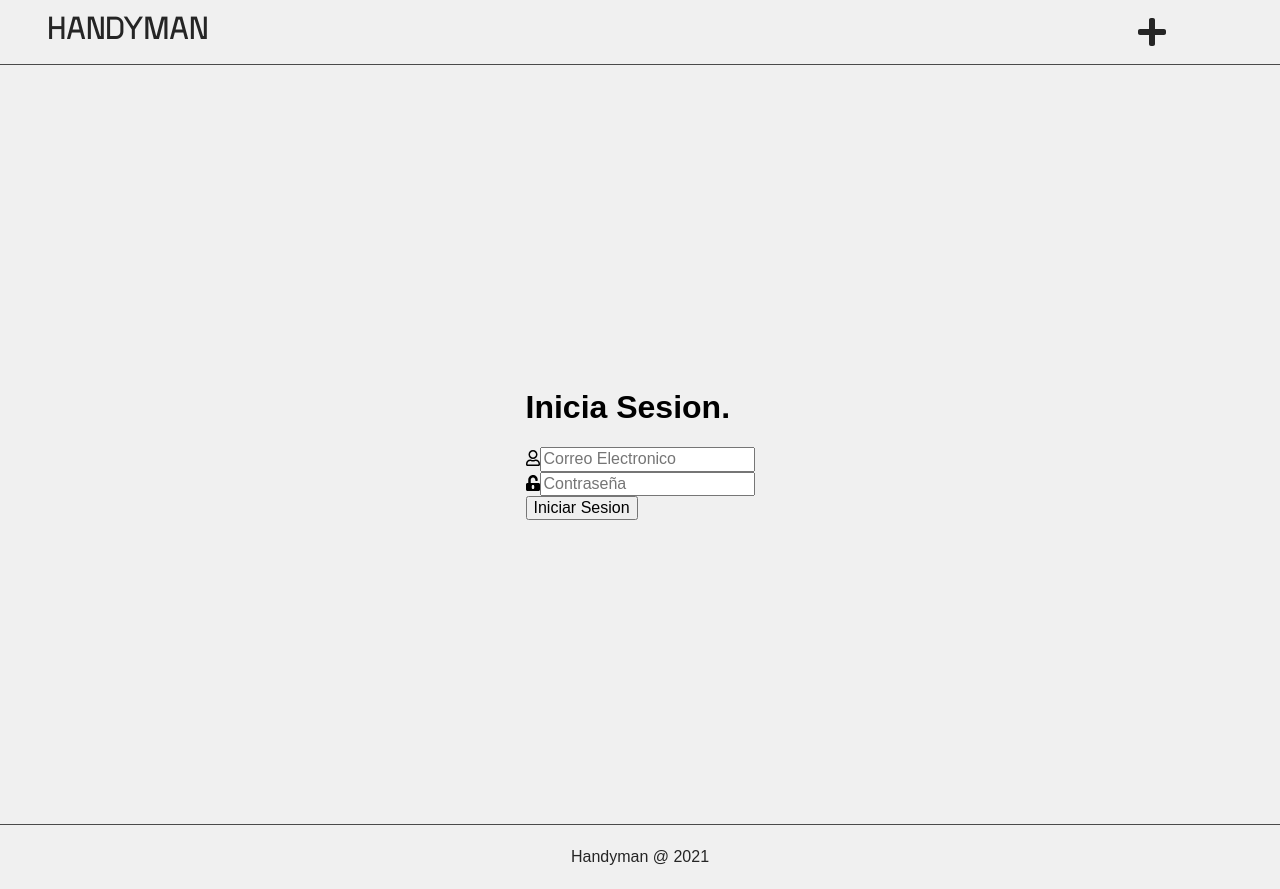
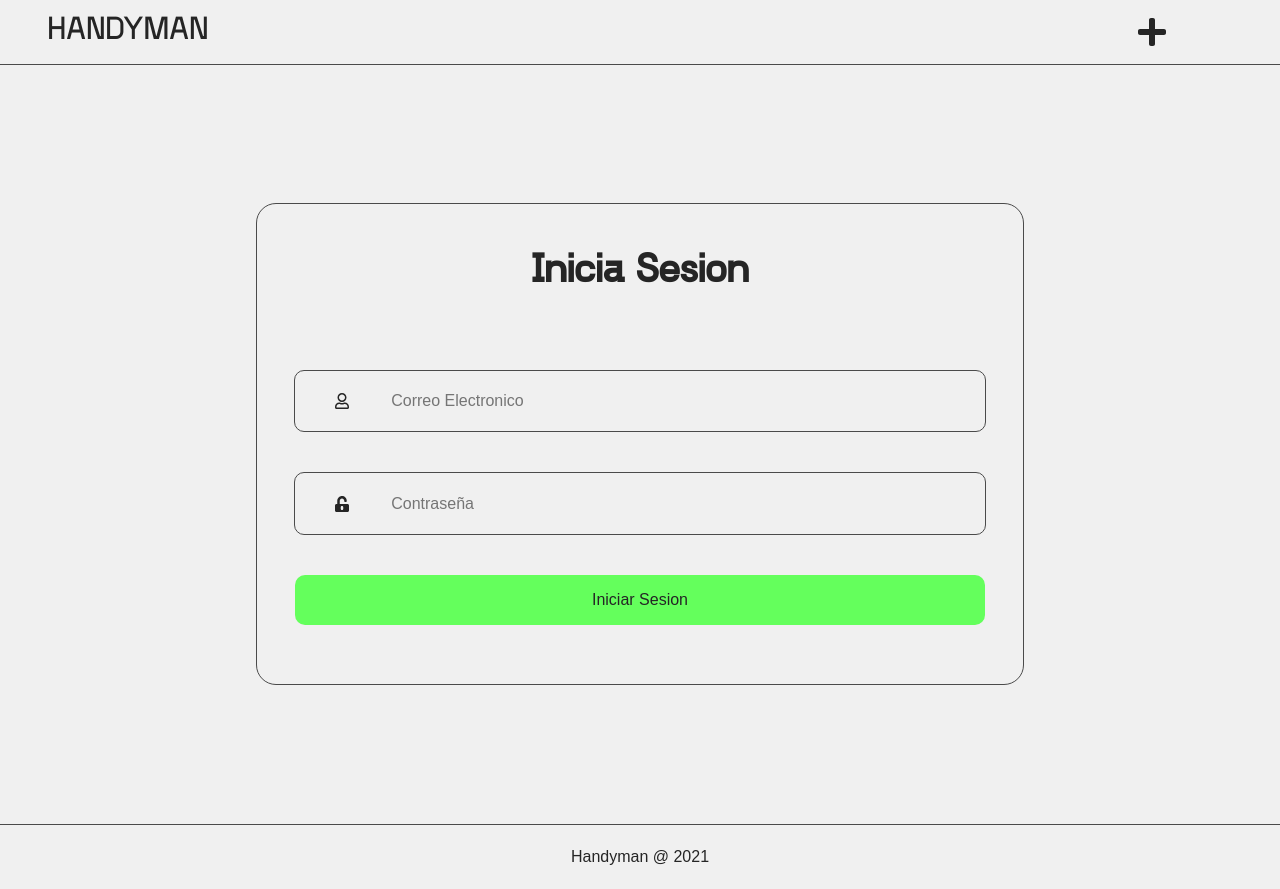
Before and after one commit to blvckcenturion/handyman-front-end, a Next.js app: page /login in a window 1280 px wide. Built offline with nearby package versions, Linux system fonts and the light colour scheme.

Commit message:
Finished styling for Login page

```diff
--- a/pages/login.js
+++ b/pages/login.js
@@ -11,10 +11,7 @@ const Login = () => {
     return (
         <div className="login-page">
             <div className="login-page-card">
-                <div className="login-page-card-header">
-                    <h1>Inicia Sesion.</h1>
-                </div>
-                <div className="login-page-card-body">
+                <h1>Inicia Sesion</h1>
                 <form>
                     <div className="login-form-input">
                         <FontAwesomeIcon icon={faUser} />
@@ -28,7 +25,6 @@ const Login = () => {
                 </form>
             </div>
         </div>
-        </div>
     )
 }
 
--- a/styles/components/Header.scss
+++ b/styles/components/Header.scss
@@ -21,7 +21,10 @@
             bottom: 1px solid getColor(border);
         }
         &-title{
-            width: 20%;
+            width:60%;
+            @include lg{
+                width: 20%;
+            }
             height: 100%;
             display: flex;
             align-items: center;
--- a/styles/pages/Login.scss
+++ b/styles/pages/Login.scss
@@ -0,0 +1,65 @@
+.login-page{
+    display: flex;
+    align-items: center;
+    justify-content: center;
+    width: 80%;
+    @include md{
+        width: 70%;
+    }
+    @include lg{
+        width: 60%;
+    }
+    &-card{
+        border: 1px solid getColor(border);
+        border-radius: 20px;
+        display: flex;
+        height: 60vh;
+        width: 100%;
+        align-items: center;
+        justify-content: space-evenly;
+        flex-direction: column;
+        color: getColor(text);
+    }
+    h1{
+        font-size: 2.5rem;
+        font-family: $primary-font;
+        margin-bottom: 1rem;
+    }
+    form {
+        width: 90%;
+        height: 70%;
+        display: flex;
+        flex-direction: column;
+        align-items: center;
+        justify-content: space-evenly;
+        svg{
+            width: 30px;
+        }
+        div{
+            width: 100%;
+            height: 18%;
+            border-radius: 10px;
+            border: 1px solid getColor(border);
+            display: flex;
+            align-items: center;
+            justify-content: space-evenly;
+            input{
+                width: 80%;
+                height: 60%;
+                border: none;
+                background-color: transparent;
+            }
+        }
+        button{
+            width: 100%;
+            height: 15%;
+            border: none;
+            border-radius: 10px;
+            background-color: $green;
+            color: map-get($colors-dark, bg );
+        }
+
+
+    }
+
+}
--- a/styles/pages/Profile.scss
+++ b/styles/pages/Profile.scss
@@ -1,6 +1,6 @@
 .profile-page{
     width: 80%;
-    min-height: 110vh;
+
     display: flex;
     flex-direction: column;
     align-items: center;
```
Lines whose indentation alone changed are shown as unchanged.
